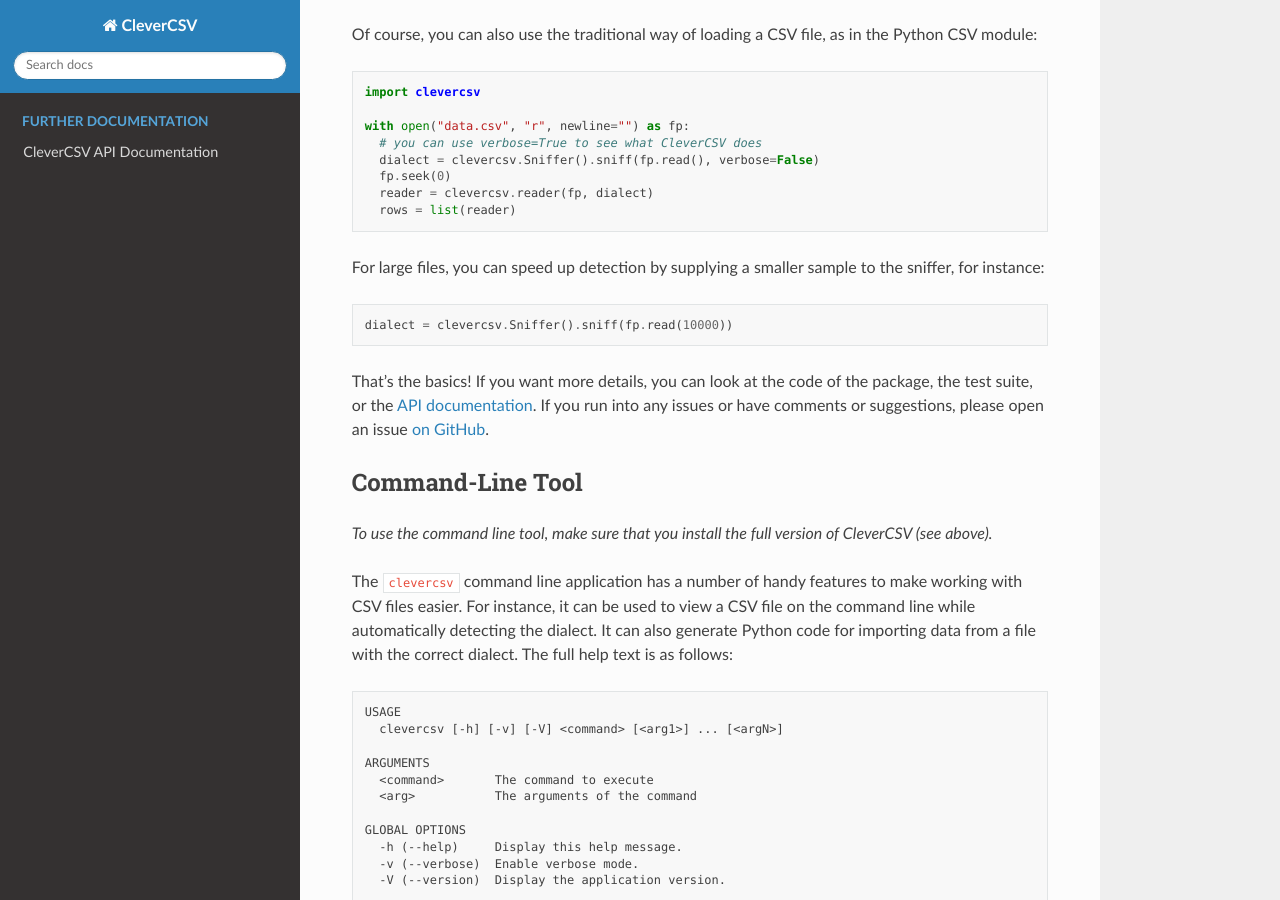
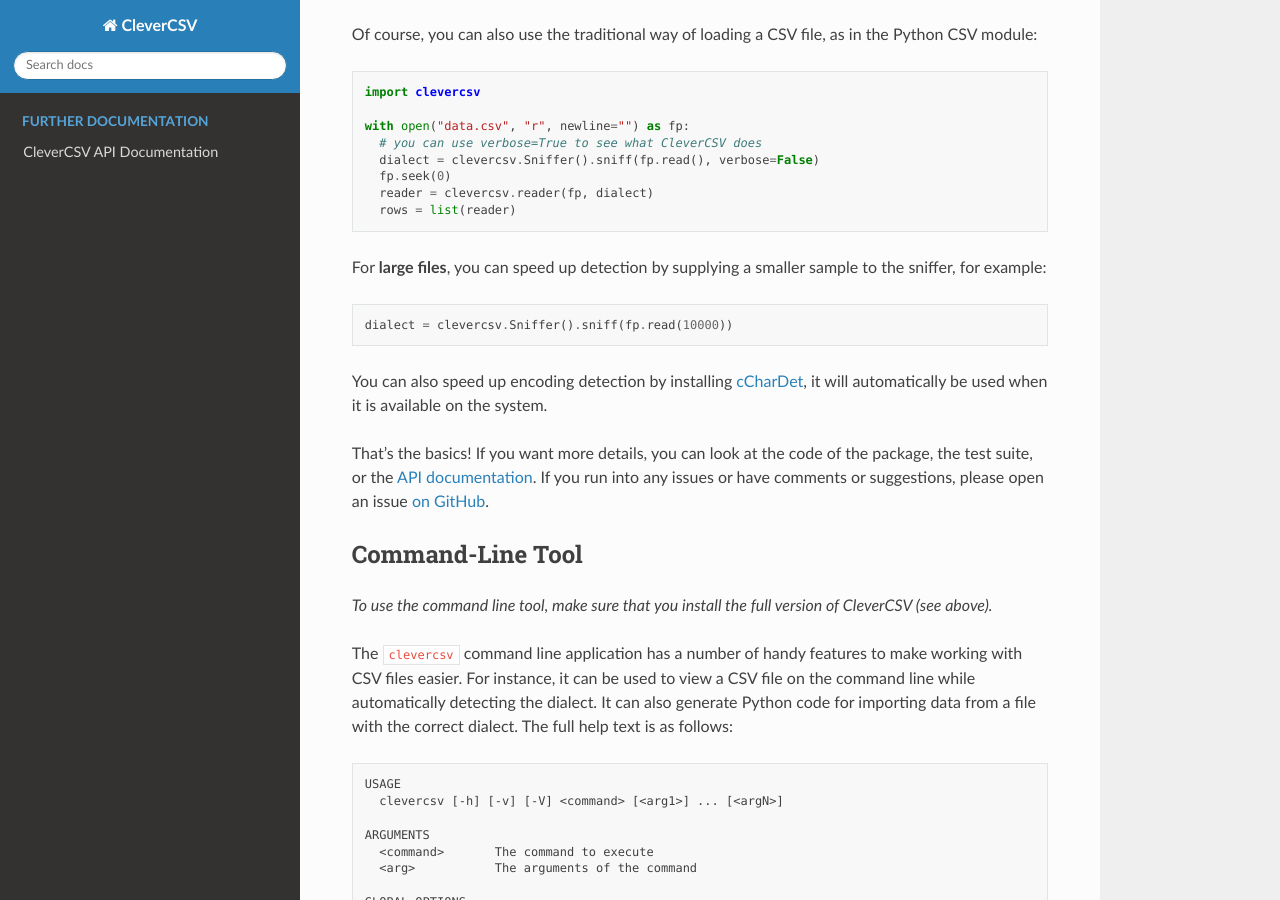
Before and after one commit to alan-turing-institute/CleverCSV, a Sphinx documentation site: the page built from docs/README.rst, in a window 1280 px wide and 900 px high, scrolled down 3964 px. Built offline with Sphinx 7.4.7 and the Read the Docs theme 2.0.0, drawn with Linux system fonts in a browser that asks for light colours; pages that are not in the unit, such as notebooks, are missing from menus.

Commit message:
CleverCSV Release 0.7.1
* Remove deprecated wrapper functions
* Expand URL regex to support ``localhost:<port>`` urls
* Minor changes to the TypeDetector API
* Add cChardet as optional dependency (fixes [#48](https://github.com/alan-turing-institute/CleverCSV/issues/48))

```diff
--- a/docs/README.rst
+++ b/docs/README.rst
@@ -239,12 +239,16 @@ the Python CSV module:
      reader = clevercsv.reader(fp, dialect)
      rows = list(reader)
 
-For large files, you can speed up detection by supplying a smaller sample to
-the sniffer, for instance:
+For **large files**\ , you can speed up detection by supplying a smaller sample
+to the sniffer, for example:
 
 .. code-block:: python
 
    dialect = clevercsv.Sniffer().sniff(fp.read(10000))
+
+You can also speed up encoding detection by installing
+`cCharDet <https://github.com/PyYoshi/cChardet>`_\ , it will automatically be used
+when it is available on the system.
 
 That's the basics! If you want more details, you can look at the code of the
 package, the test suite, or the `API
```
Also changed, not shown: CHANGELOG.md (+8 -0 lines), README.md (+5 -2 lines), docs/CHANGELOG.rst (+10 -0 lines).
